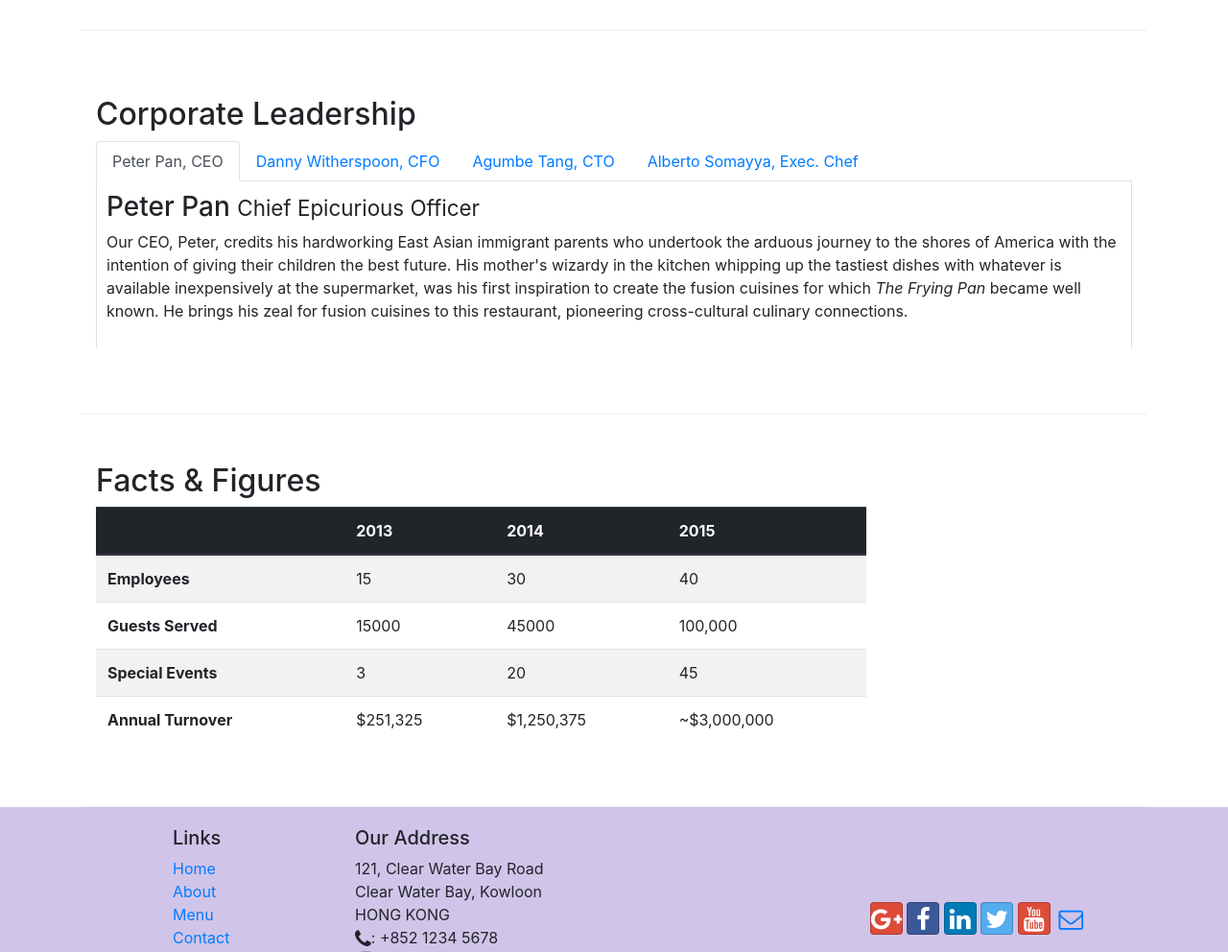
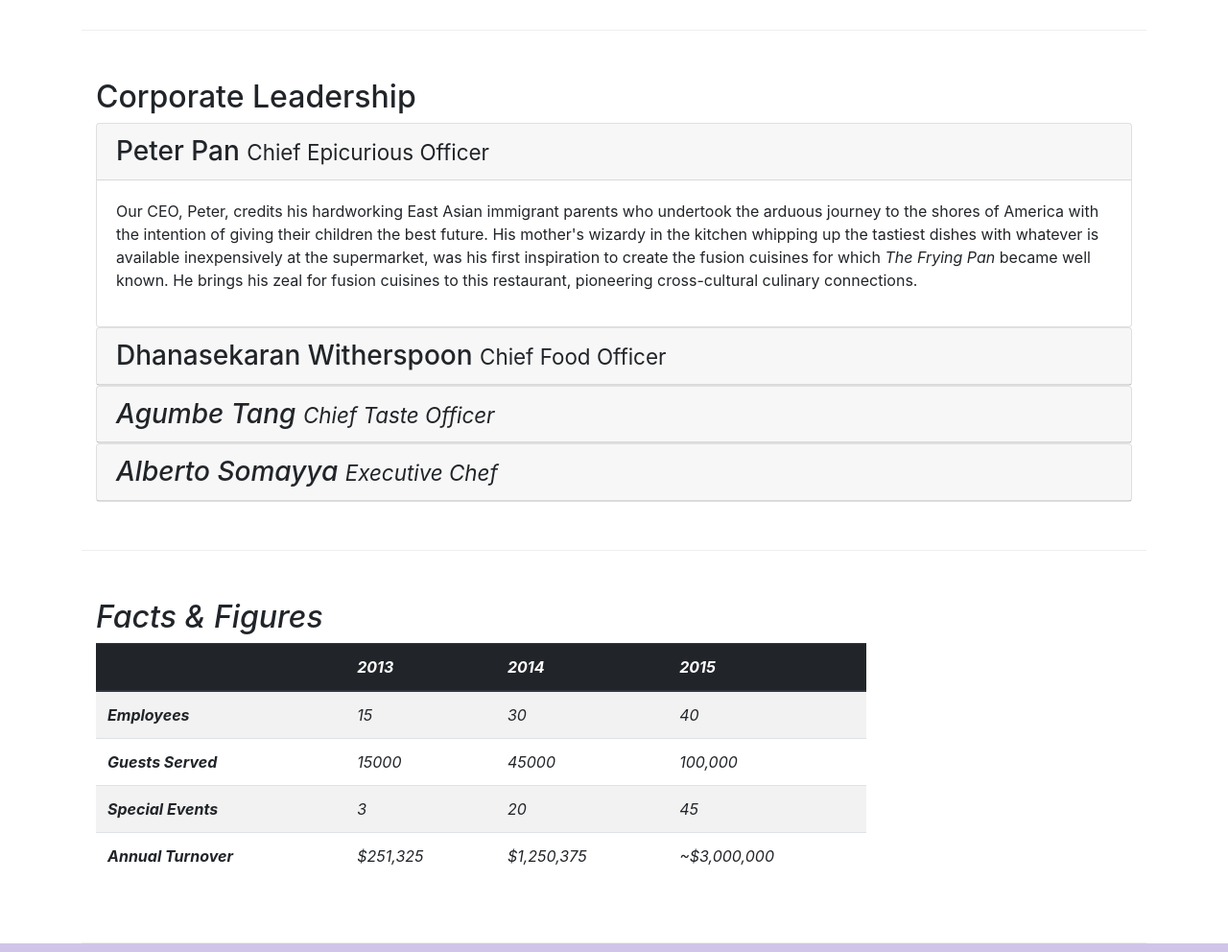
Before and after one commit to tibedets/Bootstrap4, a website: page aboutus.html in a window 1280 px wide. Shown: the part 940-1932 px from the top of the page at 96% size. Drawn offline with nearby package versions, Linux system fonts and the light colour scheme.

Commit message:
Accordion

```diff
--- a/aboutus.html
+++ b/aboutus.html
@@ -102,41 +102,62 @@
             <div class="col-12">
                 <h2>Corporate Leadership</h2>
 
-                <ul class="nav nav-tabs">
-                    <li class="nav-item">
-                        <a class="nav-link active" href="#peter"
-                            role="teb" data-toggle="tab"> Peter Pan, CEO </a>
-                    </li>
-                    <li class="nav-item">
-                        <a class="nav-link" href="#danny"
-                            role="teb" data-toggle="tab"> Danny Witherspoon, CFO </a>
-                    </li>
-                    <li class="nav-item">
-                        <a class="nav-link" href="#agumbe"
-                            role="teb" data-toggle="tab"> Agumbe Tang, CTO </a>
-                    </li>
-                    <li class="nav-item">
-                        <a class="nav-link" href="#alberto"
-                            role="teb" data-toggle="tab"> Alberto Somayya, Exec. Chef </a>
-                    </li>
-                </ul>
-
-                <div class="tab-content">
-                    <div role="tabpanel" class="tab-pane fade show active" id="peter">
-                        <h3>Peter Pan <small>Chief Epicurious Officer</small></h3>
-                        <p class="d-none d-sm-block">Our CEO, Peter, credits his hardworking East Asian immigrant parents who undertook the arduous journey to the shores of America with the intention of giving their children the best future. His mother's wizardy in the kitchen whipping up the tastiest dishes with whatever is available inexpensively at the supermarket, was his first inspiration to create the fusion cuisines for which <em>The Frying Pan</em> became well known. He brings his zeal for fusion cuisines to this restaurant, pioneering cross-cultural culinary connections.</p>
+                <div id="accordion">
+                    <div class="card">
+                        <div class="card-header" role="tab" id="peterhead">
+                            <h3 class="mb-0">
+                                <a data-toggle="collapse" data-target="#peter">
+                                    Peter Pan <small>Chief Epicurious Officer</small>
+                                </a>
+                            </h3>
+                        </div>
+                        <div class="collapse show" id="peter" data-parent="#accordion">
+                            <div class="card-body">
+                                <p class="d-none d-sm-block">Our CEO, Peter, credits his hardworking East Asian immigrant parents who undertook the arduous journey to the shores of America with the intention of giving their children the best future. His mother's wizardy in the kitchen whipping up the tastiest dishes with whatever is available inexpensively at the supermarket, was his first inspiration to create the fusion cuisines for which <em>The Frying Pan</em> became well known. He brings his zeal for fusion cuisines to this restaurant, pioneering cross-cultural culinary connections.</p>
+                            </div>
+                        </div>
                     </div>
-                    <div role="tabpanel" class="tab-pane fade" id="danny">
-                        <h3>Dhanasekaran Witherspoon <small>Chief Food Officer</small></h3>
-                        <p class="d-none d-sm-block">Our CFO, Danny, as he is affectionately referred to by his colleagues, comes from a long established family tradition in farming and produce. His experiences growing up on a farm in the Australian outback gave him great appreciation for varieties of food sources. As he puts it in his own words, <em>Everything that runs, wins, and everything that stays, pays!</em></p>
+                    <div class="card">
+                        <div class="card-header" role="tab" id="dannyhead">
+                            <h3 class="mb-0">
+                                <a data-toggle="collapse" data-target="#danny">
+                                    Dhanasekaran Witherspoon <small>Chief Food Officer</small></small>
+                                </a>
+                            </h3>
+                        </div>
+                        <div class="collapse" id="danny" data-parent="#accordion">
+                            <div class="card-body">
+                                <p class="d-none d-sm-block">Our CFO, Danny, as he is affectionately referred to by his colleagues, comes from a long established family tradition in farming and produce. His experiences growing up on a farm in the Australian outback gave him great appreciation for varieties of food sources. As he puts it in his own words, <em>Everything that runs, wins, and everything that stays, pays!</p>
+                            </div>
+                        </div>
                     </div>
-                    <div role="tabpanel" class="tab-pane fade" id="agumbe">
-                        <h3>Agumbe Tang <small>Chief Taste Officer</small></h3>
-                        <p class="d-none d-sm-block">Blessed with the most discerning gustatory sense, Agumbe, our CTO, personally ensures that every dish that we serve meets his exacting tastes. Our chefs dread the tongue lashing that ensues if their dish does not meet his exacting standards. He lives by his motto, <em>You click only if you survive my lick.</em></p>
+                    <div class="card">
+                        <div class="card-header" role="tab" id="agumbehead">
+                            <h3 class="mb-0">
+                                <a data-toggle="collapse" data-target="#agumbe">
+                                Agumbe Tang <small>Chief Taste Officer</small>
+                                </a>
+                            </h3>
+                        </div>
+                        <div class="collapse" id="agumbe" data-parent="#accordion">
+                            <div class="card-body">
+                                <p class="d-none d-sm-block">Blessed with the most discerning gustatory sense, Agumbe, our CTO, personally ensures that every dish that we serve meets his exacting tastes. Our chefs dread the tongue lashing that ensues if their dish does not meet his exacting standards. He lives by his motto, <em>You click only if you survive my lick.</p>
+                            </div>
+                        </div>
                     </div>
-                    <div role="tabpanel" class="tab-pane fade" id="alberto">
-                        <h3>Alberto Somayya <small>Executive Chef</small></h3>
-                        <p class="d-none d-sm-block">Award winning three-star Michelin chef with wide International experience having worked closely with whos-who in the culinary world, he specializes in creating mouthwatering Indo-Italian fusion experiences. He says, <em>Put together the cuisines from the two craziest cultures, and you get a winning hit! Amma Mia!</em></p>
+                    <div class="card">
+                        <div class="card-header" role="tab" id="albertohead">
+                            <h3 class="mb-0">
+                                <a data-toggle="collapse" data-target="#alberto">
+                                Alberto Somayya <small>Executive Chef</small>
+                                </a>
+                            </h3>
+                        </div>
+                        <div class="collapse" id="alberto" data-parent="#accordion">
+                            <div class="card-body">
+                                <p class="d-none d-sm-block">Award winning three-star Michelin chef with wide International experience having worked closely with whos-who in the culinary world, he specializes in creating mouthwatering Indo-Italian fusion experiences. He says, <em>Put together the cuisines from the two craziest cultures, and you get a winning hit! Amma Mia!</em></p>
+                            </div>
+                        </div>
                     </div>
                 </div>
             </div>
```
